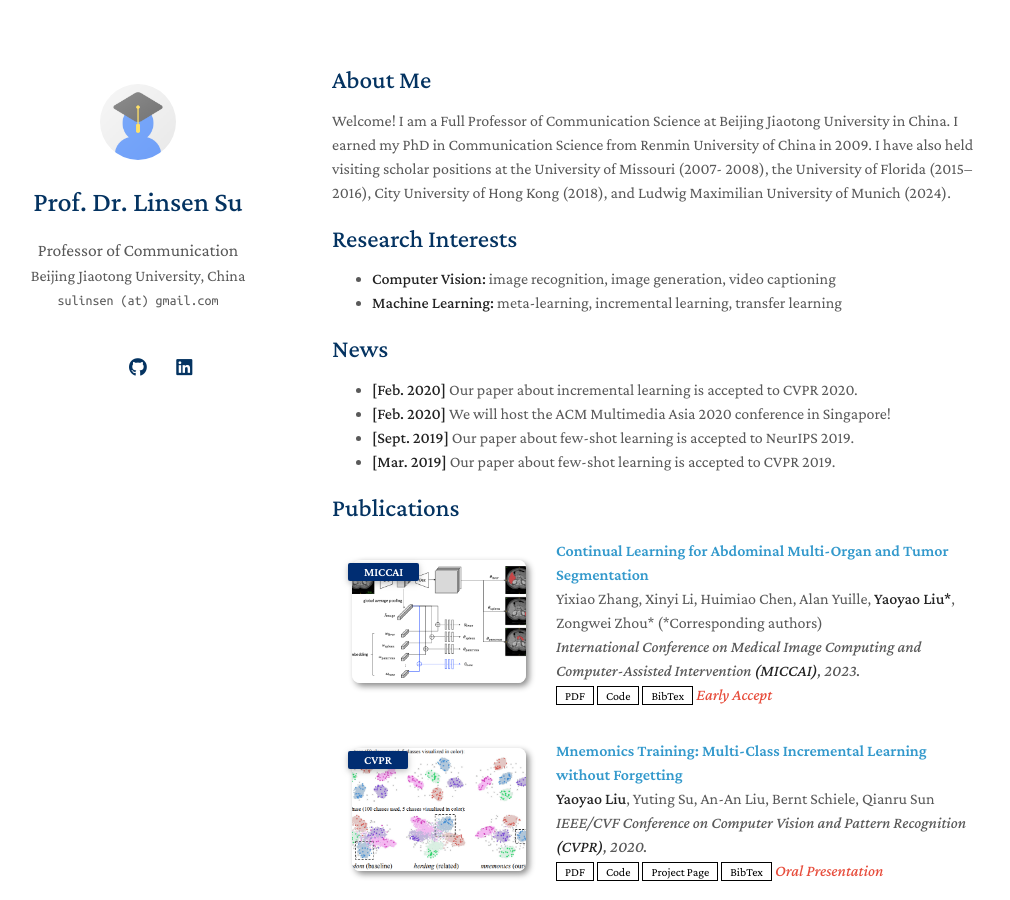
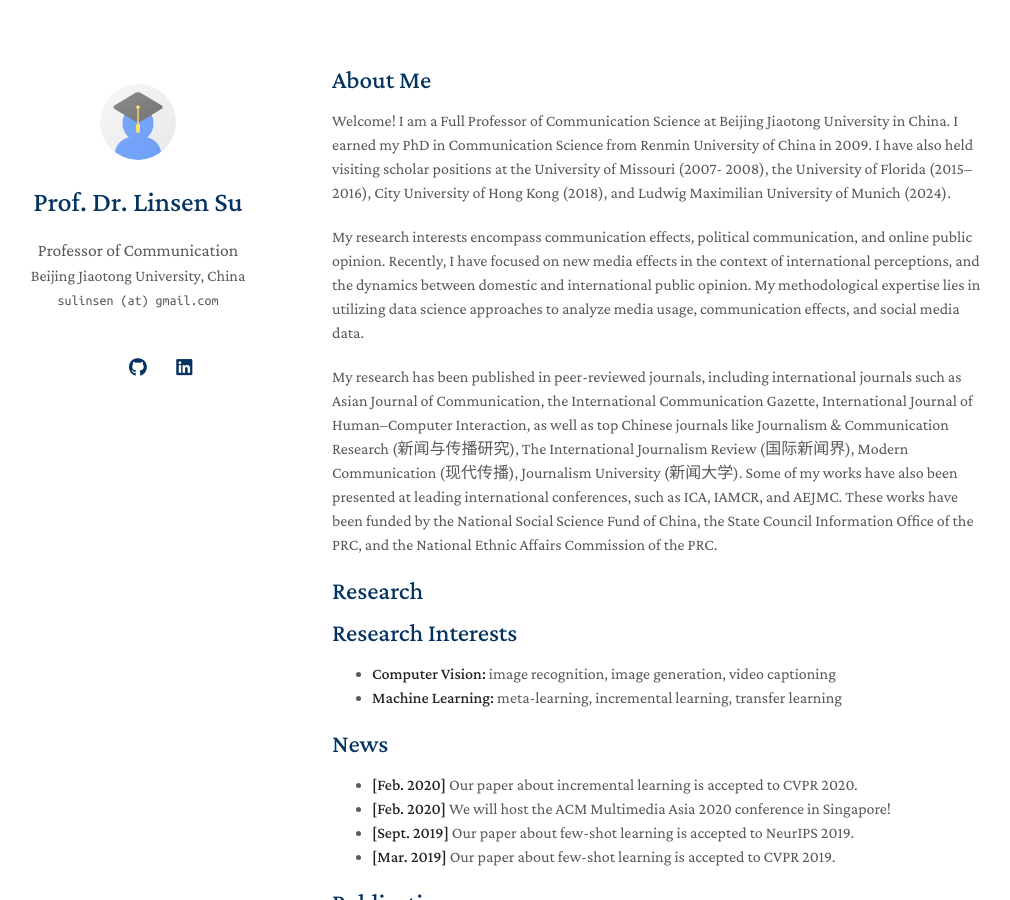
Before and after one commit to linsensu/home, a Jekyll site: the page built from index.md, in a window 1280 px wide and 900 px high. Shown: the whole window, without its empty margins (138-1148 px from the left). Built offline with Jekyll 4.4.1, drawn with Linux system fonts in a browser that asks for light colours; a style sheet for code colours, icons or effects is not loaded; our own code applies the rules of GitHub Pages for plain Markdown files.

Commit message:
Update index.md

```diff
--- a/index.md
+++ b/index.md
@@ -6,8 +6,15 @@ layout: homepage
 
 Welcome! I am a Full Professor of Communication Science at Beijing Jiaotong University in China. I earned my PhD in Communication Science from Renmin University of China in 2009. I have also held visiting scholar positions at the University of Missouri (2007- 2008), the University of Florida (2015–2016), City University of Hong Kong (2018), and Ludwig Maximilian University of Munich (2024).
 
+My research interests encompass communication effects, political communication, and online public opinion. Recently, I have focused on new media effects in the context of international perceptions, and the dynamics between domestic and international public opinion. My methodological expertise lies in utilizing data science approaches to analyze media usage, communication effects, and social media data.
+
+My research has been published in peer-reviewed journals, including international journals such as Asian Journal of Communication, the International Communication Gazette, International Journal of Human–Computer Interaction, as well as top Chinese journals like Journalism & Communication Research (新闻与传播研究), The International Journalism Review (国际新闻界), Modern Communication (现代传播), Journalism University (新闻大学). Some of my works have also been presented at leading international conferences, such as ICA, IAMCR, and AEJMC. These works have been funded by the National Social Science Fund of China, the State Council Information Office of the PRC, and the National Ethnic Affairs Commission of the PRC.
+
+## Research
+
+
+
 ## Research Interests
-
 - **Computer Vision:** image recognition, image generation, video captioning
 - **Machine Learning:** meta-learning, incremental learning, transfer learning
 
```
